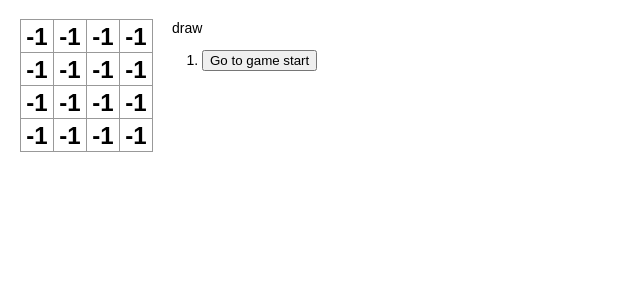
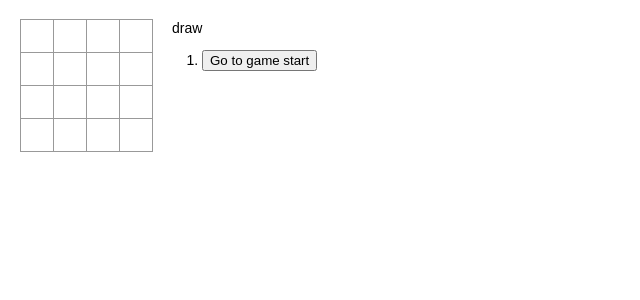
Before and after one commit to RekiDunois/ReactPlayground, a React (Create React App) app: page / in a window 1280 px wide. Shown: the top 300 px of the page, without its empty margins (0-640 px from the left). Built offline with nearby package versions, Linux system fonts and the light colour scheme.

Commit message:
test✅:  update Square.test.tsx format🥚:  typo in Game.test.tsx feat✨:  turn Player to actual content

```diff
--- a/src/component/Square.tsx
+++ b/src/component/Square.tsx
@@ -11,13 +11,27 @@ function Square(props: Props) {
     if (props.point !== undefined && props.point.value !== undefined) {
         content = props.point.value;
     }
+    const text = playerToString(content);
     return (
         <button
             className="square"
             onClick={props.onClick}>
-            {content}
+            {text}
         </button>
     );
 }
 
+function playerToString(n: Player): string {
+    switch (n) {
+        case Player.Empty:
+            return '';
+        case Player.Cross:
+            return 'X';
+        case Player.Circle:
+            return 'O'
+        default:
+            return '';
+    }
+}
+
 export default Square;
```
Also changed, not shown: 2 other files (tests, documents, lock files or other folders).
